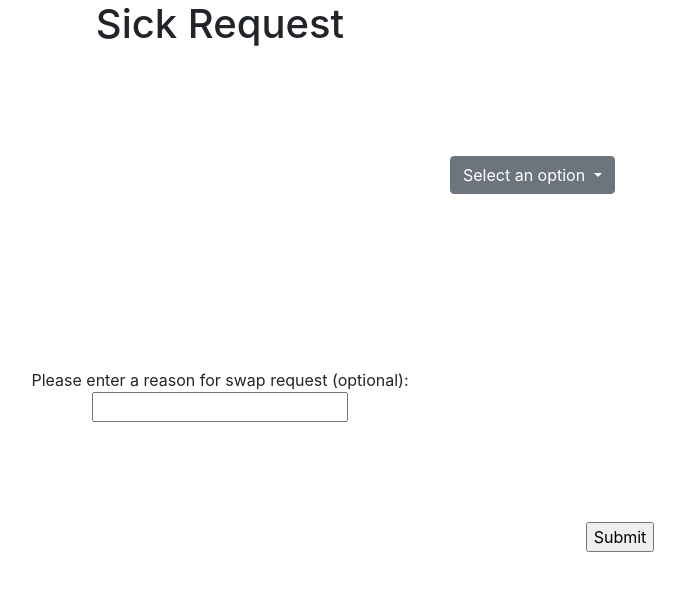
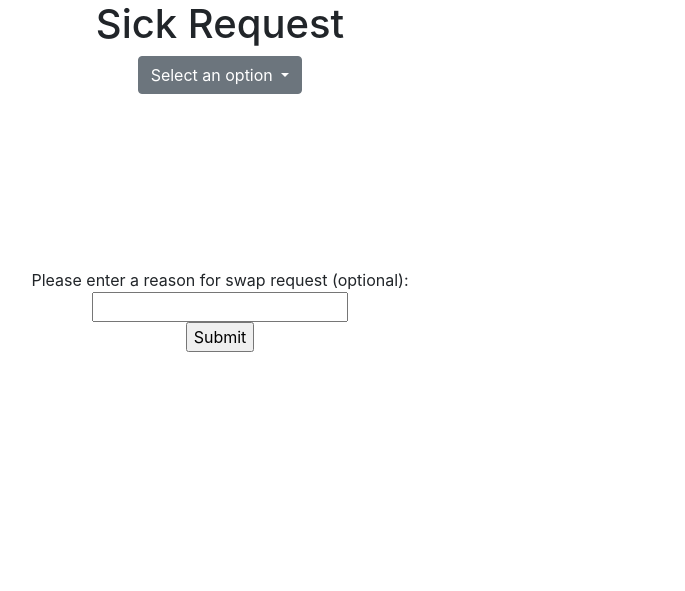
Before and after one commit to Dankennedy97/Bus-App-Dev, a PHP site: page /Sick.html in a window 1280 px wide. Shown: the part 56-647 px from the top of the page, without its empty margins (420-1105 px from the left). Run offline with PHP 8.4, Linux system fonts and the light colour scheme.

Commit message:
submit fixed

```diff
--- a/Requests.html
+++ b/Requests.html
@@ -43,7 +43,7 @@
       </div>
     </div>
     <br>
-    <form class="f" action="/action_page.php">
+    <form class="f" action="Profile.html">
       Please enter a reason for swap request (optional):<br>
       <input id="reason" type="text" rows="10" cols="50"><br>
       <input button onclick="myFunction()" id="ent" type="submit" value="Submit" >
--- a/Sick.html
+++ b/Sick.html
@@ -43,15 +43,15 @@
       </div>
     </div>
     <br>
-    <form class="f" action="/action_page.php">
+    <form class="f" action="Profile.html">
       Please enter a reason for swap request (optional):<br>
       <input id="reason" type="text"><br>
       <input button onclick="myFunction()" id="ent" type="submit" value="Submit" >
+    </form>
     <script>
       function myFunction() {
         alert ("Thank you for submitting your request. It is currently being reviewed by your CNM.");
       }
     </script>
-    </form>
   </body>
 </html>
--- a/css/Style.css
+++ b/css/Style.css
@@ -26,16 +26,11 @@
 }
 
 #ent {
-  position: relative;
-  left: 400px;
-  top: 100px;
+  text-align: center;
 }
 
 .drop {
-  padding-top: 100px;
-  padding-left: 870px;
-  position: relative;
-
+  text-align: center;
 }
 
 .f {
```
